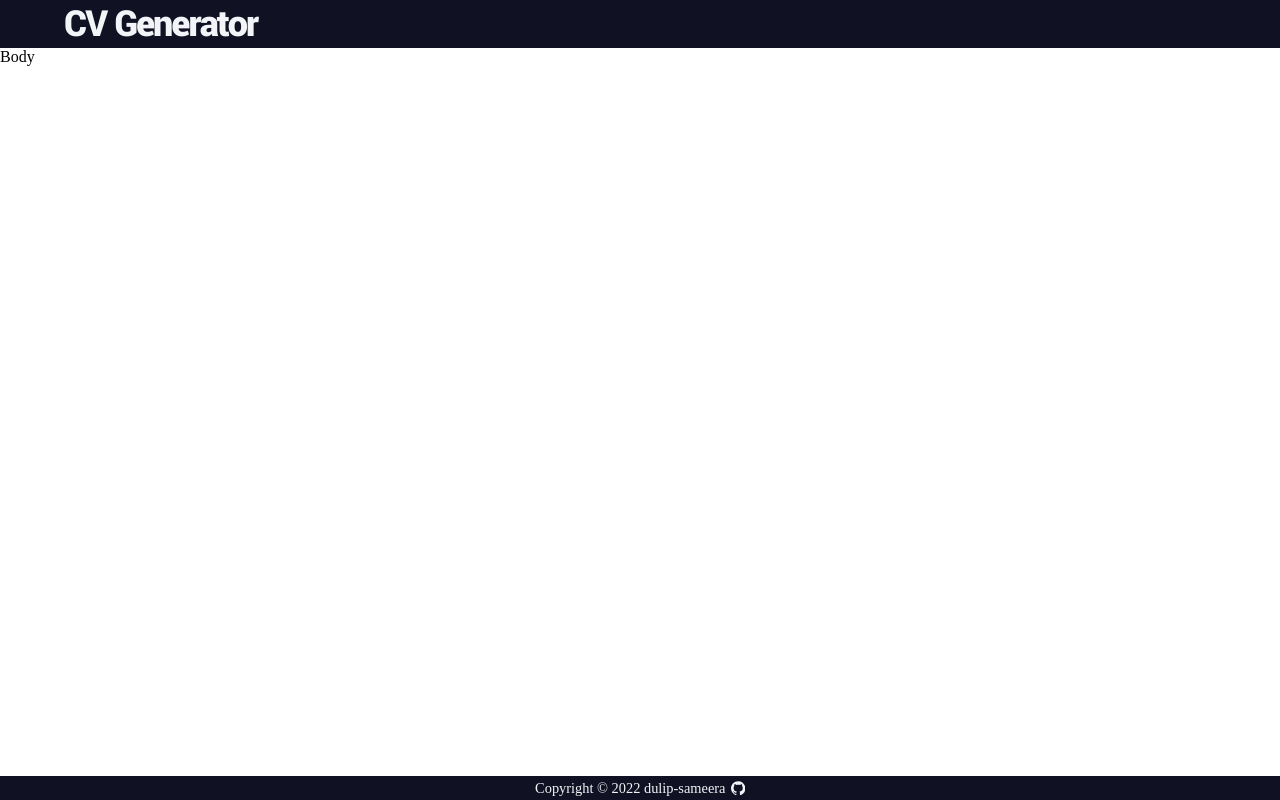
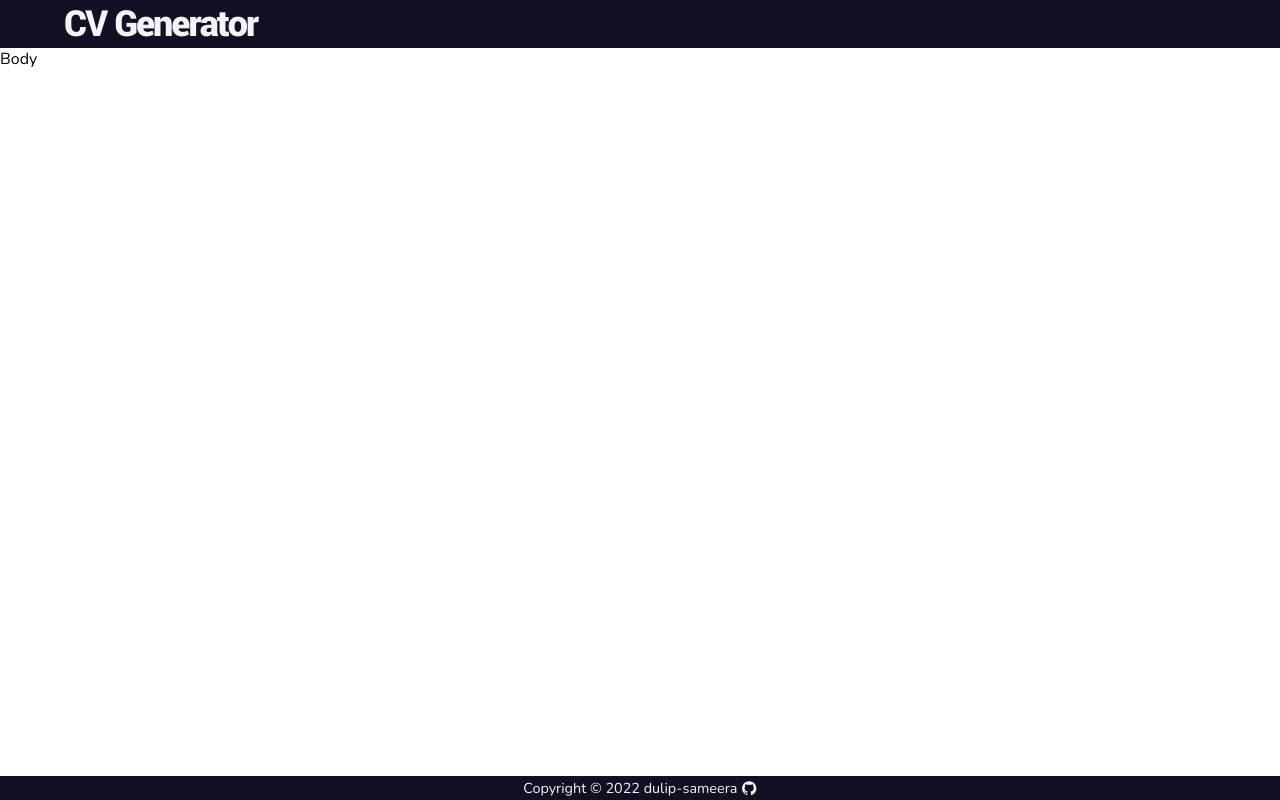
Before and after one commit to dulip-sameera/react-cv-generator, a React (Create React App) app: page / in a window 1280 px wide. Built offline with nearby package versions, Linux system fonts and the light colour scheme.

Commit message:
add default font

```diff
--- a/src/components/Styles/global.styles.js
+++ b/src/components/Styles/global.styles.js
@@ -8,6 +8,7 @@ export default createGlobalStyle`
         box-sizing: border-box;
         margin: 0;
         padding: 0;
+        font-family: 'Nunito';
     }
 
     #root {
```
